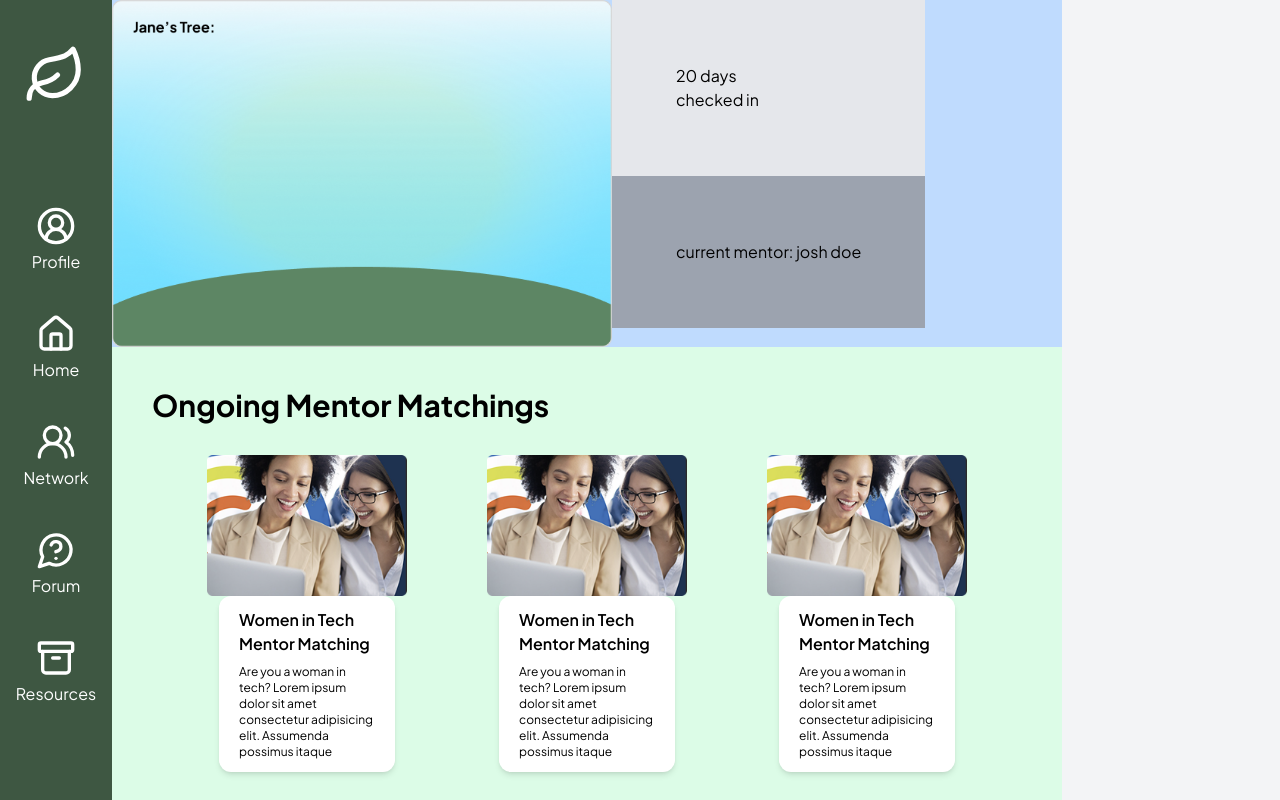
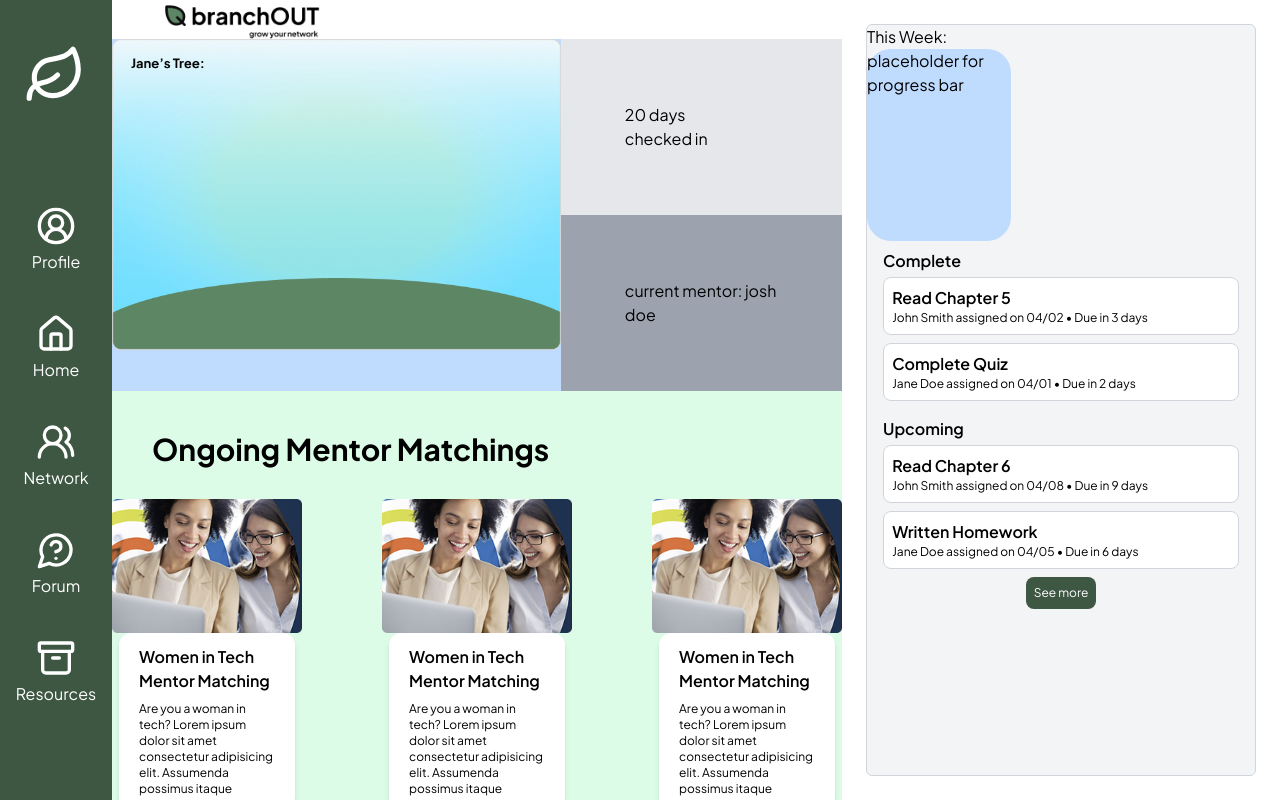
Before and after one commit to heartybp/BranchOut, a React (Vite) app in the folder client/: page /home in a window 1280 px wide. Built offline with nearby package versions, Linux system fonts and the light colour scheme.

Commit message:
finish migrating mentor assignments into components

```diff
--- a/client/src/Home.jsx
+++ b/client/src/Home.jsx
@@ -4,22 +4,57 @@ import Post from "./components/Post.jsx";
 import Tree from "./assets/tree.png";
 import ScrollEvents from "./components/ScrollEvents.jsx";
 import SuggestedConnections from "./components/SuggestedConnections.jsx";
+import SeeMoreButton from "./components/SeeMoreButton.jsx";
+import Header from "./components/Header.jsx";
+import Assignments from "./components/Assignments.jsx";
+
 
 const Home = () => {
+
+  const toCompleteAssignments = [
+    {
+      resource: "Read Chapter 5",
+      assignedBy: "John Smith",
+      assignedDate: "04/02",
+      dueIn: "3 days"
+    },
+    {
+      resource: "Complete Quiz",
+      assignedBy: "Jane Doe",
+      assignedDate: "04/01",
+      dueIn: "2 days"
+    }
+  ];
+
+  const upcomingAssignments = [
+    {
+      resource: "Read Chapter 6",
+      assignedBy: "John Smith",
+      assignedDate: "04/08",
+      dueIn: "9 days"
+    },
+    {
+      resource: "Written Homework",
+      assignedBy: "Jane Doe",
+      assignedDate: "04/05",
+      dueIn: "6 days"
+    }
+  ];
+
   return (
     <div className="flex max-h-screen">
       <Navbar />
 
-      <div className="bg-white justify-center w-[950px] flex-col">
+      {/* left side */}
+      <div className="bg-white justify-center w-[940px] flex-row">
+        <Header />
         {/* tree, checked in, + mentor */}
         <div className="flex bg-blue-200">
           <div>
             <img src={Tree} alt="" width={500} />
           </div>
 
-
           <div className="flex flex-col ">
-
             <div className="flex flex-col bg-gray-200 p-16">
               <p>20 days</p>
               <p>checked in</p>
@@ -32,27 +67,38 @@ const Home = () => {
         </div>
 
         <ScrollEvents ScrollEventsTitle="Ongoing Mentor Matchings" />
-        <div className="flex justify-center">
-          <button className="p-2 bg-brandGreen rounded-lg text-sm text-white">See more</button>
-        </div>
+        <SeeMoreButton />
 
         <ScrollEvents ScrollEventsTitle="Upcoming Mentor Matchings" />
-        <div className="flex justify-center">
-          <button className="p-2 bg-brandGreen rounded-lg text-sm text-white">See more</button>
-        </div>
-
-        <h1 className="text-3xl font-bold pl-10 my-8">Suggested Connections based on your career goals</h1>
+        <SeeMoreButton />
 
         <SuggestedConnections />
-        <div className="flex justify-center">
-          <button className="p-2 bg-brandGreen rounded-lg text-sm text-white">See more</button>
-        </div>
+        <SeeMoreButton />
 
-        {/* this week */}
-        <div>
-          <p>hi</p>
+      </div>
+
+      {/* right side */}
+      <div className="bg-white flex justify-center">
+        <div className="flex flex-col bg-gray-100 rounded-md border border-gray-300 w-[390px] m-6">
+          <h2>This Week:</h2>
+          <p className="rounded-3xl w-36 h-48 bg-blue-200">placeholder for progress bar</p>
+
+          {/* component */}
+          <Assignments
+            title="Complete"
+            assignments={toCompleteAssignments}
+          />
+
+          <Assignments
+            title="Upcoming"
+            assignments={upcomingAssignments}
+          />
+
+          <SeeMoreButton />
+
         </div>
       </div>
+
     </div>
   );
 };
--- /dev/null
+++ b/client/src/components/Assignment.jsx
@@ -0,0 +1,14 @@
+import React from 'react'
+const Assignment = ({resource, assignedBy, assignedDate, dueIn}) => {
+  return (
+    <div className='flex justify-center'>
+      <div className='bg-white rounded-lg border border-gray-300 w-11/12'>
+        <div className="p-2 flex flex-col">
+          <h4 className="font-semibold">{resource}</h4>
+          <p className="text-xs">{assignedBy} assigned on {assignedDate} • Due in {dueIn}</p>
+        </div>
+      </div>
+    </div>
+  )
+}
+export default Assignment
--- /dev/null
+++ b/client/src/components/Assignments.jsx
@@ -0,0 +1,24 @@
+import React from 'react'
+import Assignment from './Assignment'
+
+const Assignments = ({title, assignments}) => {
+  return (
+    <div className='flex flex-col my-2'>
+      <h3 className='pl-4 font-semibold mb-1'>{title}</h3>
+      <div className='space-y-2'>
+        {
+          assignments.map((assignment, index) => (
+            <Assignment
+              key={index}
+              resource={assignment.resource}
+              assignedBy={assignment.assignedBy}
+              assignedDate={assignment.assignedDate}
+              dueIn={assignment.dueIn}
+            />
+          ))
+        }
+      </div>
+    </div>
+  )
+}
+export default Assignments
--- /dev/null
+++ b/client/src/components/Header.jsx
@@ -0,0 +1,12 @@
+import React from 'react'
+import brandName from '../assets/brand-name.png'
+
+const Header = () => {
+  return (
+    <div className='pl-12'>
+      <img src={brandName} alt="" width={160} />
+    </div>
+  )
+}
+
+export default Header
--- a/client/src/components/SeeMoreButton.jsx
+++ b/client/src/components/SeeMoreButton.jsx
@@ -3,7 +3,7 @@ import React from 'react'
 const SeeMoreButton = () => {
   return (
     <div className="flex justify-center">
-        <button className="p-2 bg-brandGreen rounded-lg text-sm text-white">See more</button>
+        <button className="p-2 bg-brandGreen rounded-lg text-xs text-white">See more</button>
     </div>
   )
 }
--- a/client/src/components/SuggestedConnections.jsx
+++ b/client/src/components/SuggestedConnections.jsx
@@ -3,11 +3,14 @@ import Connection from './Connection'
 
 const SuggestedConnections = () => {
   return (
-    <div className='flex flex-col gap-y-4 bg-red-200 items-center'>
-        <Connection />
-        <Connection />
-        <Connection />
-    </div>
+    <>
+        <h1 className="text-3xl font-bold pl-10 my-8">Suggested Connections based on your career goals</h1>
+        <div className='flex flex-col gap-y-4 bg-red-200 items-center'>
+            <Connection />
+            <Connection />
+            <Connection />
+        </div>
+    </>
   )
 }
 
```
Also changed, not shown: client/src/assets/brand-name.png (added).
